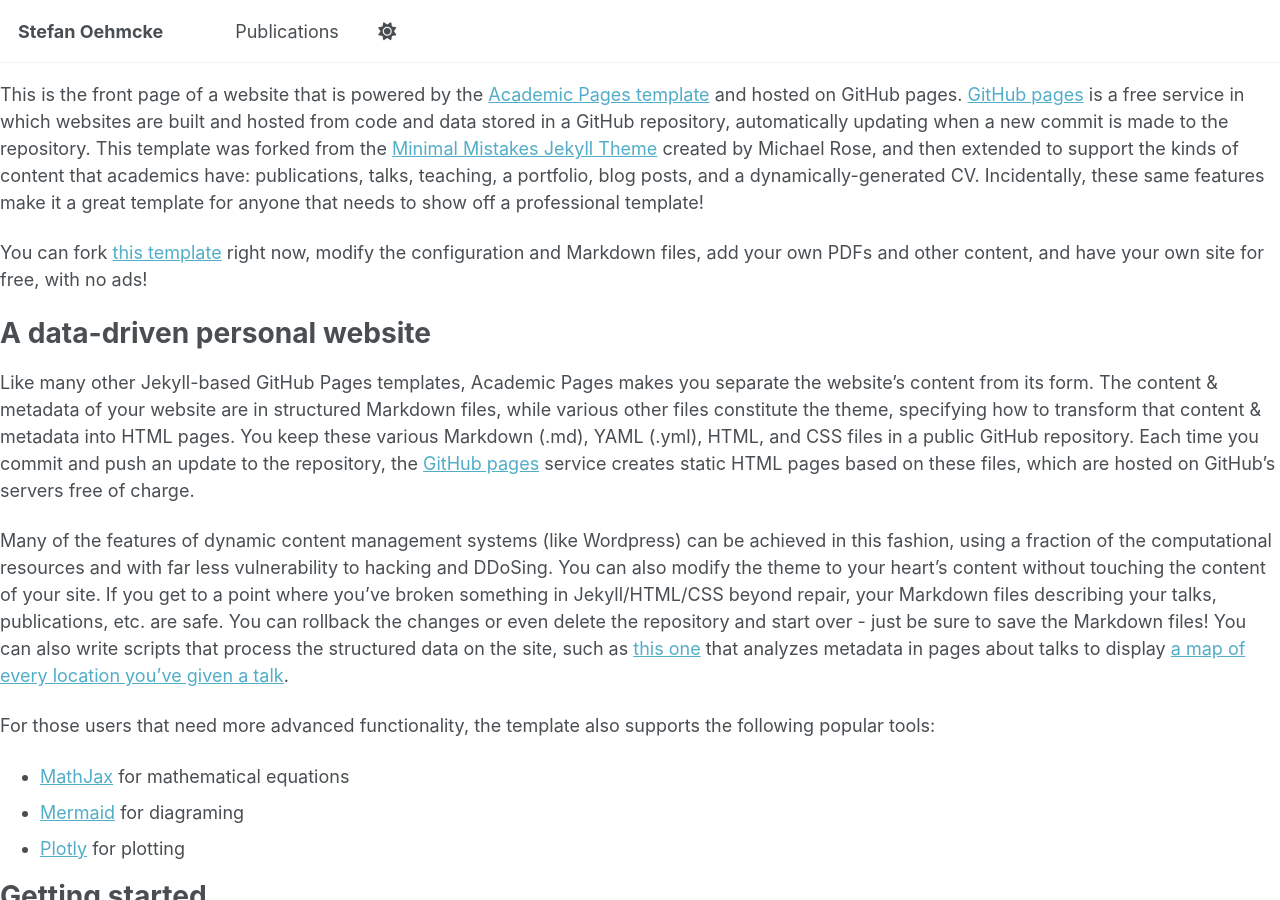
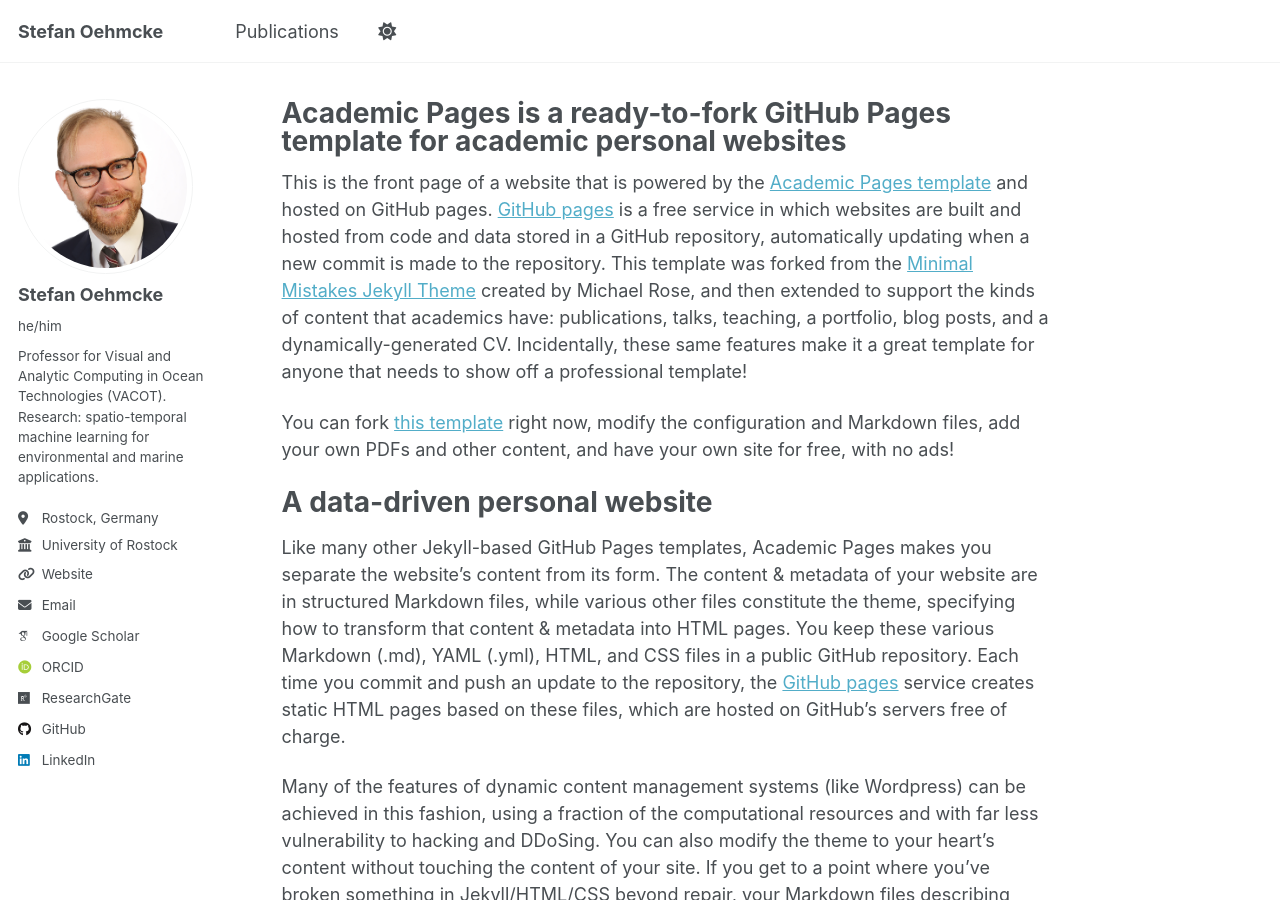
Before and after one commit to StefOe/StefOe.github.io, a Jekyll site: the page built from _pages/about.md, in a window 1280 px wide and 900 px high. Built offline with Jekyll 4.4.1, drawn with Linux system fonts in a browser that asks for light colours; some web fonts are replaced; our own code applies the rules of GitHub Pages for plain Markdown files; a script that is not in the unit is left out; some of the changed lines change nothing that is shown.

Commit message:
Update _config.yml

```diff
--- a/_config.yml
+++ b/_config.yml
@@ -13,9 +13,9 @@
 title_separator          : "-"
 name                     : &name "Stefan Oehmcke"
 description              : &description "Professor for Visual and Analytic Computing in Ocean Technologies (VACOT), University of Rostock & Assistant Professor, University of Copenhagen"
-url                      : "https://stefan_oehmcke.github.io"
+url                      : "https://StefOe.github.io"
 baseurl                  : ""
-repository               : "StefOe/stefan_oehmcke.github.io"
+repository               : "StefOe/StefOe.github.io"
 
 # Site Author - The following control what appear as part of the author content on the side bar.
 #               If a field is blank the icon and link will not appear, otherwise it will be shown.
@@ -214,49 +214,49 @@
 
 # These settings control the types of collections used by the template
 collections:
-#  teaching:
-#    output: true
-#    permalink: /:collection/:path/
+  teaching:
+    output: true
+    permalink: /:collection/:path/
   publications:
     output: true
     permalink: /:collection/:path/
-#  portfolio:
-#    output: true
-#    permalink: /:collection/:path/
-#  talks:
-#    output: true
-#    permalink: /:collection/:path/
+  portfolio:
+    output: true
+    permalink: /:collection/:path/
+  talks:
+    output: true
+    permalink: /:collection/:path/
 
 
 # These settings control how pages and collections are included in the site
 defaults:
   # _posts
-#  - scope:
-#      path: ""
-#      type: posts
-#    values:
-#      layout: single
-#      author_profile: true
-#      read_time: true
-#      comments: true
-#      share: true
-#      related: true
+  - scope:
+      path: ""
+      type: posts
+    values:
+      layout: single
+      author_profile: true
+      read_time: true
+      comments: true
+      share: true
+      related: true
   # _pages
-#  - scope:
-#      path: ""
-#      type: pages
-#    values:
-#      layout: single
-#      author_profile: true
+  - scope:
+      path: ""
+      type: pages
+    values:
+      layout: single
+      author_profile: true
   # _teaching
-#  - scope:
-#      path: ""
-#      type: teaching
-#    values:
-#      layout: single
-#      author_profile: true
-#      share: true
-#      comments: true
+  - scope:
+      path: ""
+      type: teaching
+    values:
+      layout: single
+      author_profile: true
+      share: true
+      comments: true
   # _publications
   - scope:
       path: ""
@@ -267,22 +267,22 @@
       share: true
       comments: true
   # _portfolio
-#  - scope:
-#      path: ""
-#      type: portfolio
-#    values:
-#      layout: single
-#      author_profile: true
-#      share: true
-#      comment: true
+  - scope:
+      path: ""
+      type: portfolio
+    values:
+      layout: single
+      author_profile: true
+      share: true
+      comment: true
   # _talks
-#  - scope:
-#      path: ""
-#      type: talks
-#    values:
-#      layout: talk
-#      author_profile: true
-#      share: true
+  - scope:
+      path: ""
+      type: talks
+    values:
+      layout: talk
+      author_profile: true
+      share: true
 
 
 # Sass/SCSS
```
